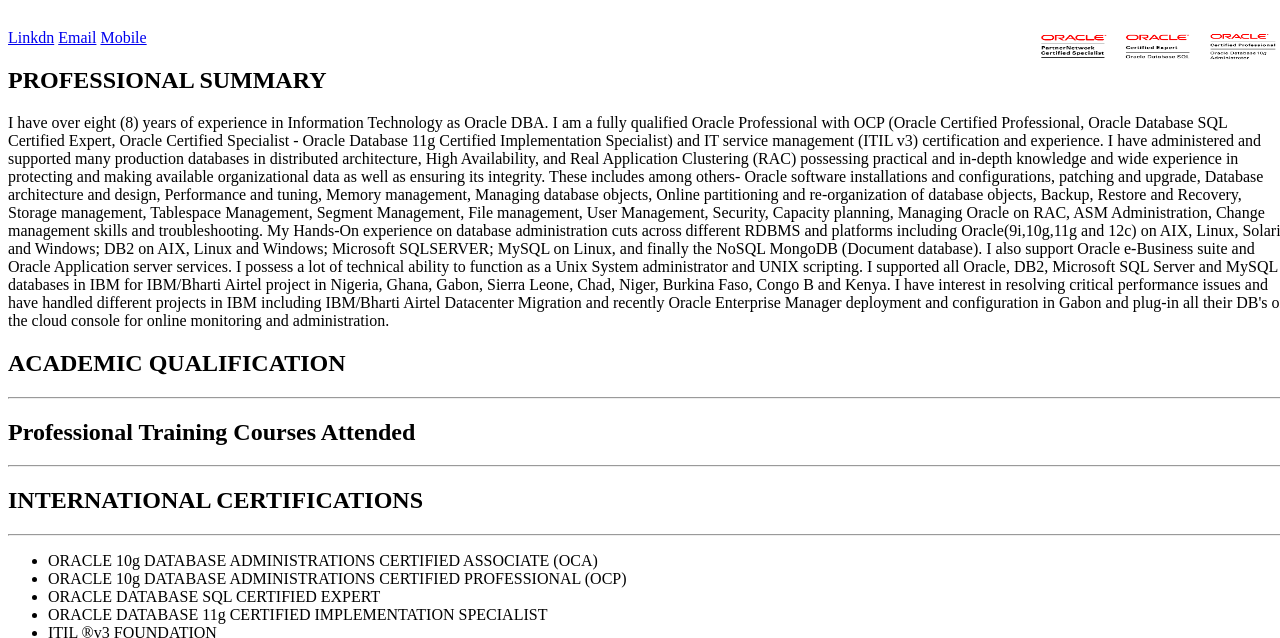
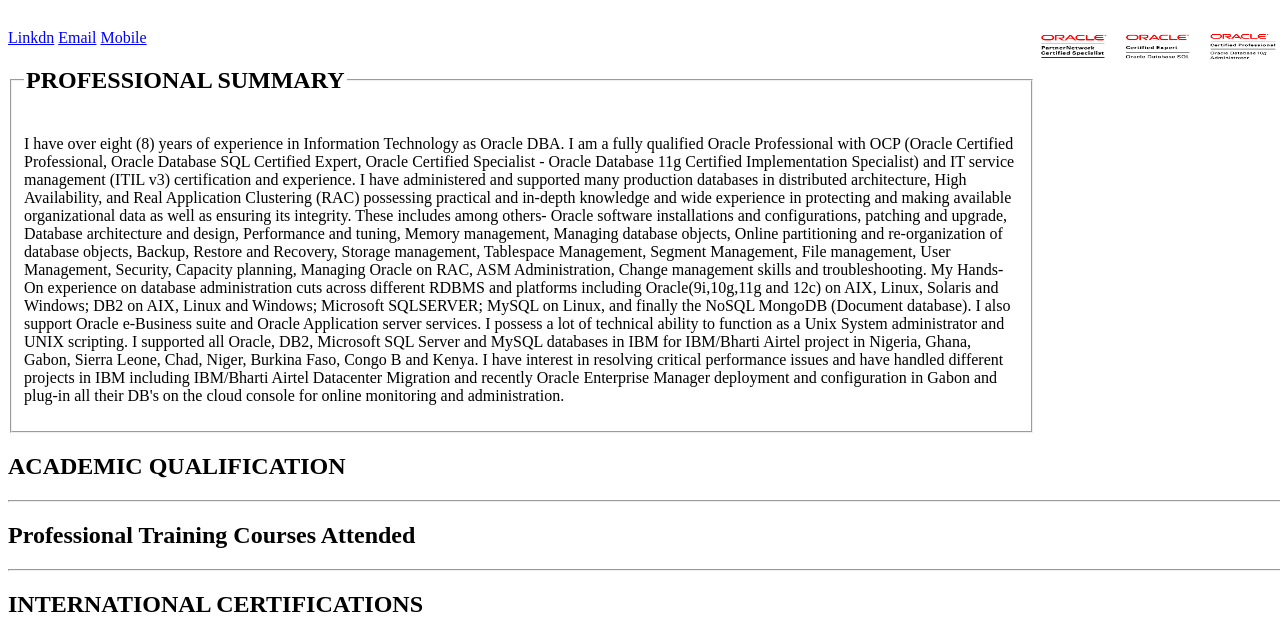
Before and after one commit to paul-newman/Paul-Chukwujekwu, a plain HTML site: page index.html in a window 1280 px wide. Shown: the part 132-770 px from the top of the page. Drawn offline with Linux system fonts and the light colour scheme; files whose address does not match are found by name.

Commit message:
added fieldset

```diff
--- a/css/style.css
+++ b/css/style.css
@@ -8,6 +8,10 @@ h1 {
 	margin-bottom: 30px;
 	font-size: 5em;
 }
+
+/*h1 {
+	font-size: 3em;
+}*/
 header #img1 {
 	float: right;
 	padding-right: 5px;
@@ -29,3 +33,12 @@ header #img3 {
 	width: 80px;
 	height: 35px;
 }
+a:link {
+	color: blue;
+}
+a:visited {
+	color: red
+}
+a:hover {
+	background-color: lightgreen;
+}
--- a/index.html
+++ b/index.html
@@ -2,6 +2,7 @@
 <html lang="en">
 <head>
 <meta charset="utf-8">
+<meta name="author" content="Paul Chukwujekwu">
 	<title>Paul Chukwujekwu DBA</title>
 	<link rel="stylesheet" type="text/css" href="css/style.css">
 </head>
@@ -19,7 +20,8 @@
 		</header>
 <div>
 	<section>
-		<h2>PROFESSIONAL SUMMARY</h2>
+	<fieldset>
+		<legend><h2>PROFESSIONAL SUMMARY</h2></legend>
 		<p>
 		I have over eight (8) years of experience in Information Technology as Oracle DBA. I am a fully qualified Oracle Professional with OCP (Oracle Certified Professional, Oracle Database SQL Certified Expert, Oracle Certified Specialist - Oracle Database 11g Certified Implementation Specialist) and IT service management (ITIL v3) certification and experience.
 I have administered and supported many production databases in distributed architecture, High Availability, and Real Application Clustering (RAC) possessing practical and in-depth knowledge and wide experience in protecting and making available organizational data as well as ensuring its integrity. These includes among others- Oracle software installations and configurations, patching and upgrade, Database architecture and design, Performance and tuning, Memory management, Managing database objects, Online partitioning and re-organization of database objects, Backup, Restore and Recovery, Storage management, Tablespace Management, Segment Management, File management, User Management, Security, Capacity planning, Managing Oracle on RAC, ASM Administration, Change management skills and troubleshooting.
@@ -29,6 +31,7 @@ I supported all Oracle, DB2, Microsoft SQL Server and MySQL databases in IBM for
 I have interest in resolving critical performance issues and have handled different projects in IBM including IBM/Bharti Airtel Datacenter Migration and recently Oracle Enterprise Manager deployment and configuration in Gabon and plug-in all their DB's on the cloud console for online monitoring and administration.
 		</p>
 	</section>
+	</fieldset>
 </div>
 <div>
 	<section>
```
